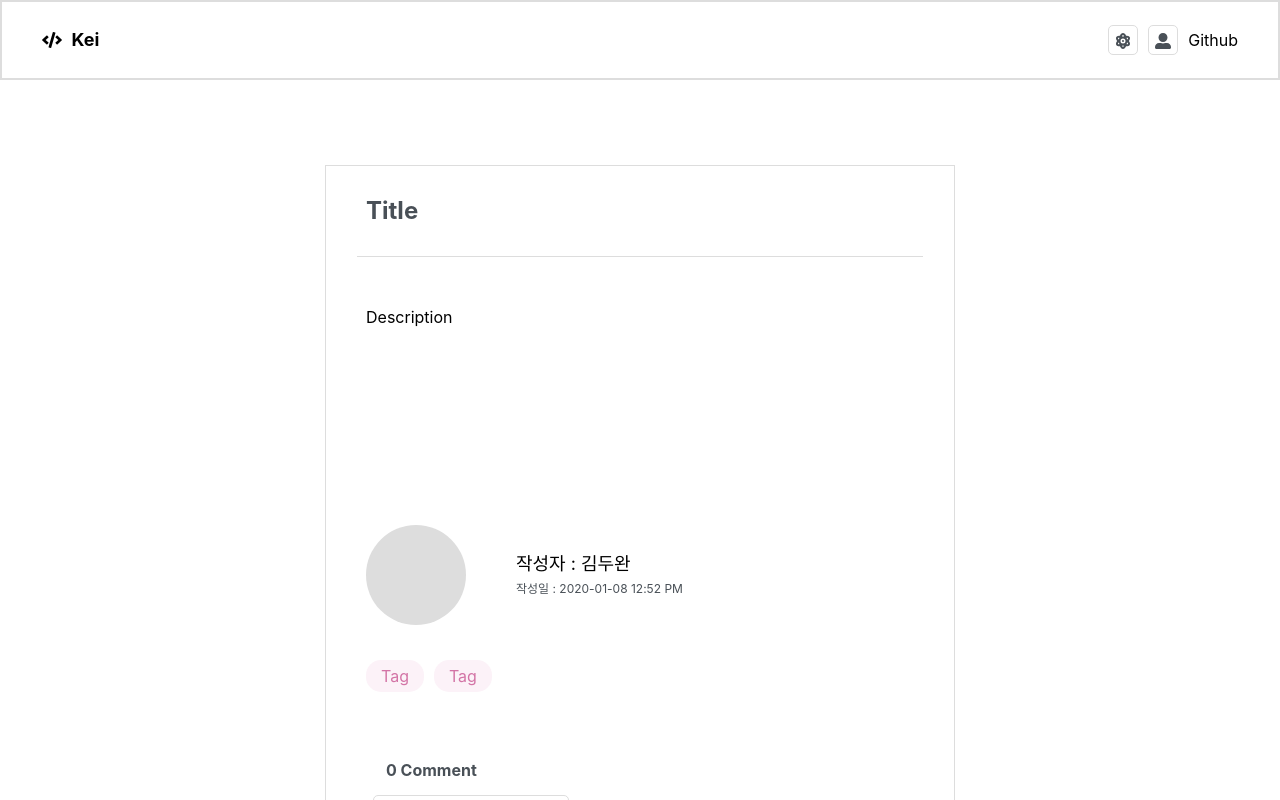
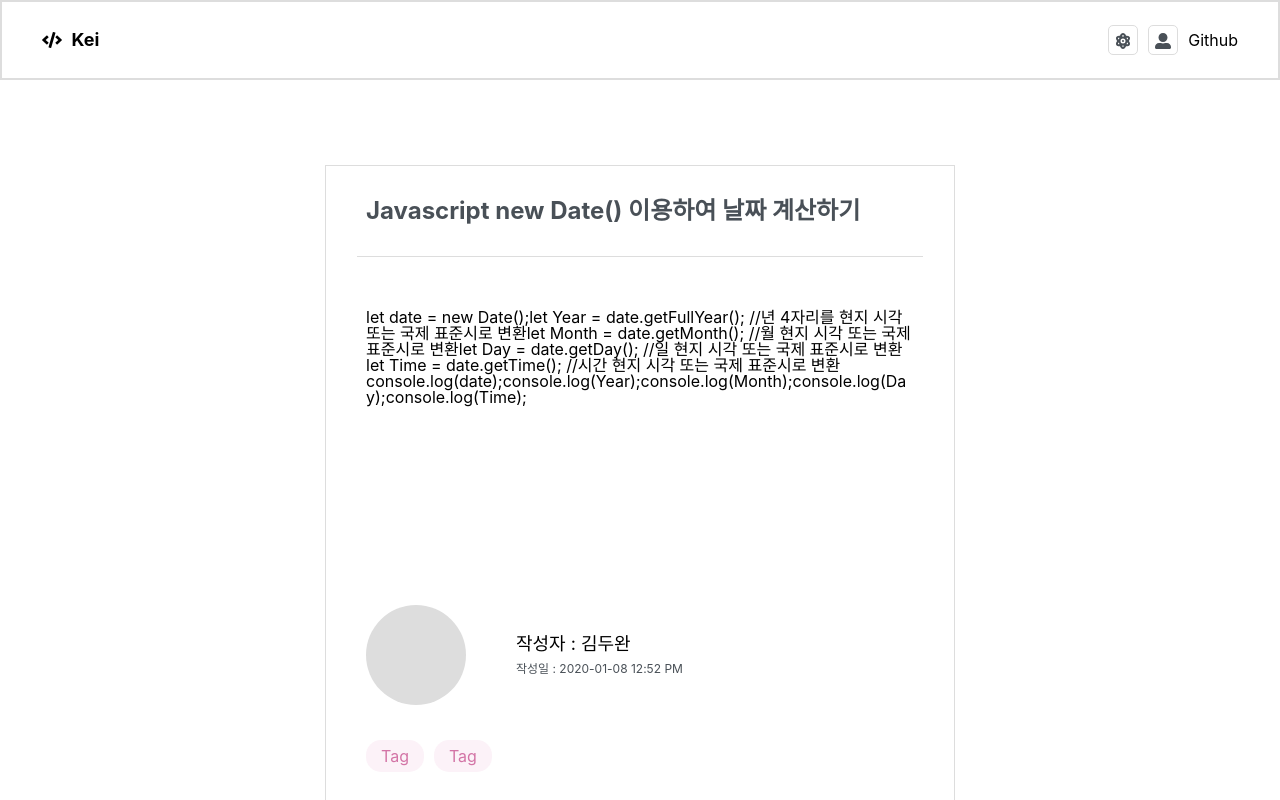
Before and after one commit to doowankim/personal-blog, a React (Create React App) app: page /boardDetail in a window 1280 px wide. Shown: the top 800 px of the page. Built offline with nearby package versions, Linux system fonts and the light colour scheme.

Commit message:
board detail page added dummy data

```diff
--- a/src/components/Card/index.tsx
+++ b/src/components/Card/index.tsx
@@ -13,14 +13,7 @@ const Card = (props: cardProps) => {
 
 	return (
 		<>
-			<Styled.Card
-				onClick={() =>
-					history.push({
-						pathname: '/boardDetail',
-						state: { data: data },
-					})
-				}
-			>
+			<Styled.Card onClick={() => history.push('/boardDetail')}>
 				<Styled.CardWrapper>
 					<Styled.CardTitle>{props.title}</Styled.CardTitle>
 					<Styled.CardDescription>{props.description}</Styled.CardDescription>
--- a/src/containers/Board/BoardDetail/index.tsx
+++ b/src/containers/Board/BoardDetail/index.tsx
@@ -1,10 +1,7 @@
 import React, { useState } from 'react';
 import * as Styled from './styles';
-import { useLocation } from 'react-router-dom';
 
 const BoardDetail = () => {
-	const location = useLocation();
-
 	const [comment, setComment] = useState<any>({
 		name: '',
 		comment: '',
@@ -25,11 +22,11 @@ const BoardDetail = () => {
 	return (
 		<Styled.Container>
 			<Styled.TitleWrapper>
-				<div>Title</div>
+				<div>{data.title}</div>
 			</Styled.TitleWrapper>
 			<Styled.RowLine />
 			<Styled.DescriptionWrapper>
-				<div>Description</div>
+				<div>{data.description}</div>
 				<Styled.BottomBox>
 					<Styled.WriterBox>
 						<div className="avatar" />
@@ -74,4 +71,19 @@ const BoardDetail = () => {
 	);
 };
 
+const data = {
+	title: 'Javascript new Date() 이용하여 날짜 계산하기',
+	description:
+		'let date = new Date();' +
+		'let Year = date.getFullYear(); //년 4자리를 현지 시각 또는 국제 표준시로 변환' +
+		'let Month = date.getMonth(); //월 현지 시각 또는 국제 표준시로 변환' +
+		'let Day = date.getDay(); //일 현지 시각 또는 국제 표준시로 변환' +
+		'let Time = date.getTime(); //시간 현지 시각 또는 국제 표준시로 변환' +
+		'console.log(date);' +
+		'console.log(Year);' +
+		'console.log(Month);' +
+		'console.log(Day);' +
+		'console.log(Time);',
+};
+
 export default BoardDetail;
--- a/src/containers/Board/BoardDetail/styles.tsx
+++ b/src/containers/Board/BoardDetail/styles.tsx
@@ -22,7 +22,9 @@ export const RowLine = styled.div`
 `;
 
 export const DescriptionWrapper = styled.div`
+	width: 100%;
 	padding: 52px 40px;
+	word-wrap: break-word;
 `;
 
 export const BottomBox = styled.div`
```
